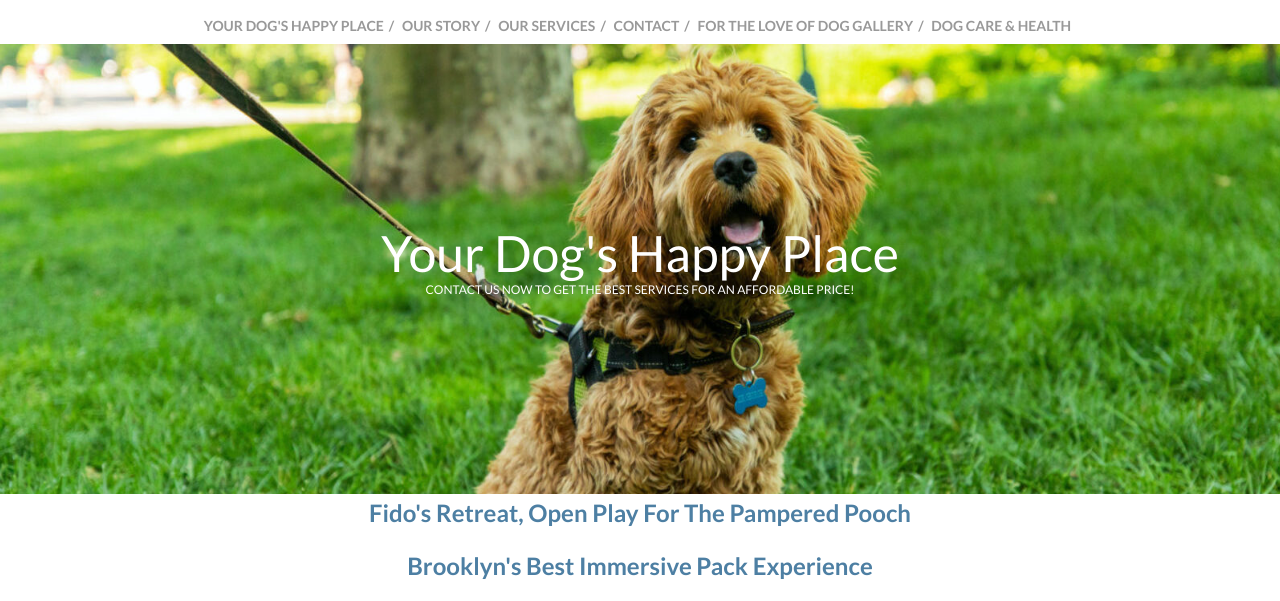
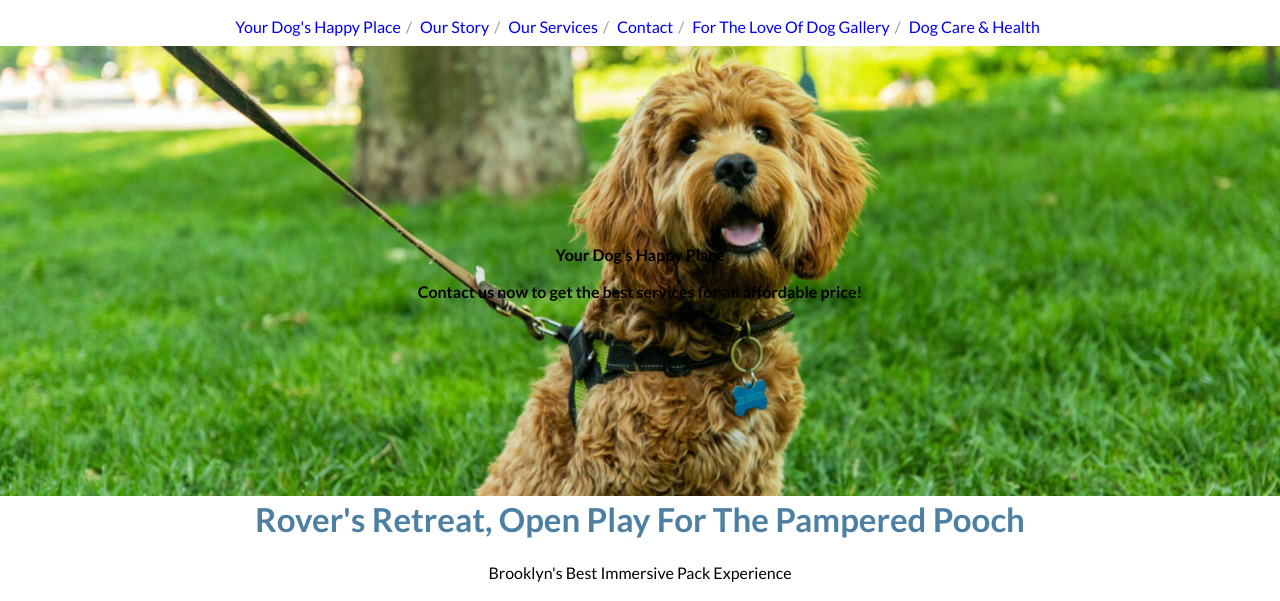
Before and after one commit to CaudaPavonis/rovers_retreat, a plain HTML site: page index.html in a window 1280 px wide. Shown: the part 195-796 px from the top of the page. Drawn offline with Linux system fonts and the light colour scheme; a web font is replaced by a local one.

Commit message:
CSS: cleaned up font classes of any errors; deleted fonts throughout CSS (except logo & nav); added comments to font classes to show what they're used for. HTML: started adding font classes to HTML (except logo and nav). Not applying to logo because it has unique fonts.

```diff
--- a/css/styles.css
+++ b/css/styles.css
@@ -11,19 +11,19 @@
 
 :root {
     background-color: #FFFFFF;
-    --font-family: "Lato", sans-serif;
+    font-family: "Lato", sans-serif;
     --primary-color: #d44457;
     --secondary-color: #4d7fa3;
     --accent-color: #8557cf;
     --white-color: #fff;
     --gray-color: #999;
     --black-color: #222;
-    --font-xmall-size: 12px;
-    --font-small-size: 14px;
-    --font-medium-size: 20px;
-    --font-mlarge-size: 22px;
-    --font-large-size: 28px;
-    --font-xlarge-size: 32px;
+    --font-xsmall-size: 12px;
+    --font-small-size: 19px;
+    --font-medium-size: 24px;
+    --font-mlarge-size: 33px;
+    --font-large-size: 42px;
+    --font-xlarge-size: 50px;
     --font-light-weight: 300;
     --font-normal-weight: 500;
     --font-heavy-weight: 700;
@@ -33,32 +33,39 @@
 .primary-small-normal {
     color: var(--primary-color);
     font-size: var(--font-small-size);
-    font-weight: ;
+    font-weight: var(--font-normal-weight);
 }
+/* Text under small heavy orange header */
 
 .primary-small-heavy {
     color: var(--primary-color);
     font-size: var(--font-small-size);
     font-weight: var(--font-heavy-weight);
 }
+/* Map hours title
+    Some content */
 
 .primary-large-light {
     color: var(--primary-color);
     font-size: var(--font-large-size);
     font-weight: var(--font-light-weight);
 }
+/* Attention text 2 (Our Story > Why Fido's) */
 
 .primary-large-heavy {
     color: var(--primary-color);
     font-size: var(--font-large-size);
     font-weight: var(--font-heavy-weight);
 }
+/* Attention text 1
+    (Your Dog's Happy Place > Now From...) */
 
 .secondary-small-light {
     color: var(--secondary-color);
     font-size: var(--font-small-size);
     font-weight: var(--font-light-weight);
 }
+/* Link caption */
 
 .secondary-small-light-allcaps {
     color: var(--secondary-color);
@@ -66,18 +73,21 @@
     font-weight: var(--font-light-weight);
     text-transform: uppercase;
 }
+/* Button text/outline */
 
 .secondary-medium-heavy {
     color: var(--secondary-color);
     font-size: var(--font-medium-size);
     font-weight: var(--font-heavy-weight);
 }
+/* Form title */
 
 .secondary-mlarge-heavy {
     color: var(--secondary-color);
     font-size: var(--font-mlarge-size);
     font-weight: var(--font-heavy-weight);
 }
+/* Hero image caption */
 
 .white-small-light-allcaps {
     color: var(--white-color);
@@ -85,6 +95,8 @@
     font-weight: var(--font-light-weight);
     text-transform: uppercase;
 }
+/* Hero image subtitle
+    Content text 1 */
 
 .white-mlarge-light-allcaps {
     color: var(--white-color);
@@ -92,52 +104,64 @@
     font-weight: var(--font-light-weight);
     text-transform: uppercase;
 }
+/* Link image text */
 
 .white-xlarge-light {
     color: var(--white-color);
     font-size: var(--font-xlarge-size);
     font-weight: var(--font-light-weight);
 }
+/* Hero image text */
 
 .gray-xsmall-light {
     color: var(--gray-color);
-    font-size: var(--font-xmall-size);
+    font-size: var(--font-xsmall-size);
     font-weight: var(--font-light-weight);
 }
+/* Form input extra info */
+
+.gray-xsmall-normal-allcaps {
+    color: var(--gray-color);
+    font-size: var(--font-xsmall-size);
+    font-weight: --font-normal-weight;
+    text-transform: uppercase;
+}
+/* Nav bar */
 
 .gray-xsmall-heavy {
     color: var(--gray-color);
-    font-size: var(--font-xmall-size);
+    font-size: var(--font-xsmall-size);
     font-weight: var(--font-heavy-weight);
 }
+/* Footer (various styles and colors too) */
 
 .gray-small-light {
     color: var(--gray-color);
     font-size: var(--font-small-size);
     font-weight: var(--font-light-weight);
 }
-
-.gray-small-normal-allcaps {
-    color: var(--gray-color);
-    font-size: var(--font-small-size);
-    font-weight: ;
-    text-transform: uppercase;
-}
+/* Small content
+    Form labels */
 
 .gray-small-heavy {
     color: var(--gray-color);
     font-size: var(--font-small-size);
     font-weight: var(--font-heavy-weight);
 }
+/* Map hours
+    Some content titles
+    (Our Story > Why Fido's > Our Facilities, etc.) */
 
 .black-small-light {
-    color: var(--gray-color);
+    color: var(--black-color);
     font-size: var(--font-small-size);
     font-weight: var(--font-light-weight);
 }
+/* Form content */
 
 /* Responsive Design - mobile styles (default) */
-    /* Styles */
+
+/* Styles */
 
 /* Tablet styles */
 @media only screen and (min-device-width : 768px) and (max-device-width : 1024px) {
@@ -189,10 +213,6 @@
     top: 46%;
     left: 50%;
     transform: translate(-50%, -50%);
-    font-size: 50px;
-    font-family: var(--font-family);
-    font-weight: var(--font-default-weight);
-    color: var(--white-color);
 }
 
 .hero-subtitle {
@@ -200,11 +220,6 @@
     top: 54%;
     left: 50%;
     transform: translate(-50%, -50%);
-    font-size: 12px;
-    font-family: var(--font-family);
-    font-weight: var(--font-default-weight);
-    color: var(--white-color);
-    text-transform: uppercase;
 }
 
 .hero-container img {
@@ -218,11 +233,6 @@
     padding: 10px;
     display: flex;
     justify-content: center;
-    font-family: var(--font-family);
-    font-weight: bold;
-    font-size: 14px;
-    color: var(--gray-color);
-    text-transform: uppercase;
 }
 
 .nav ul {
@@ -238,11 +248,10 @@
 
 .nav a {
     text-decoration: none;
-    color: var(--gray-color);
 }
 
 .nav a:hover {
-    color: var(--primary-color);
+    color: var(--secondary-color);
 }
 
 .nav a:active {
@@ -256,10 +265,6 @@ nav li:not(:last-child)::after {
 }
 
 .caption {
-    color: var(--secondary-color);
-    font-family: var(--font-family);
-    font-weight: var(--font-heavy-weight);
-    font-size: 24px;
     text-align: center;
     margin-bottom: 24px;
 }
@@ -268,17 +273,10 @@ nav li:not(:last-child)::after {
 
 .content {
     padding: 20px;
-    color: var(--secondary-color);
-}
-
-.content h2 {
-    font-size: 20px;
-    font-weight: bold;
 }
 
 .content p {
     line-height: 1.5;
-    color: var(--primary-color);
 }
 
 .content ul {
@@ -290,11 +288,9 @@ nav li:not(:last-child)::after {
 
 .sidebar {
     padding: 20px;
-    background-color: var(--background-color);
 }
 
 .sidebar h3 {
-    font-size
 
 /* Forms */
 
--- a/index.html
+++ b/index.html
@@ -19,7 +19,7 @@
         <p class="logo-text">Rover's Retreat</h1>
         <p class="logo-subtitle">&ndash;&ndash;doggie daycare&ndash;&ndash;</p>
         <div class="nav">
-            <nav>
+            <nav class="gray-small-normal-allcaps">
                 <ul>
                     <li><a href="#">Your Dog's Happy Place</a></li>
                     <li><a href="#">Our Story</a></li>
@@ -35,7 +35,7 @@
             <h1 class="hero-text">Your Dog's Happy Place</h1>
             <h1 class="hero-subtitle">Contact us now to get the best services for an affordable price!</p>
         </div>
-        <p class="caption">Fido's Retreat, Open Play For The Pampered Pooch</p>
+        <p class="caption secondary-mlarge-heavy">Rover's Retreat, Open Play For The Pampered Pooch</p>
         <p class="caption">Brooklyn's Best Immersive Pack Experience</p>
     </header>
 
```
